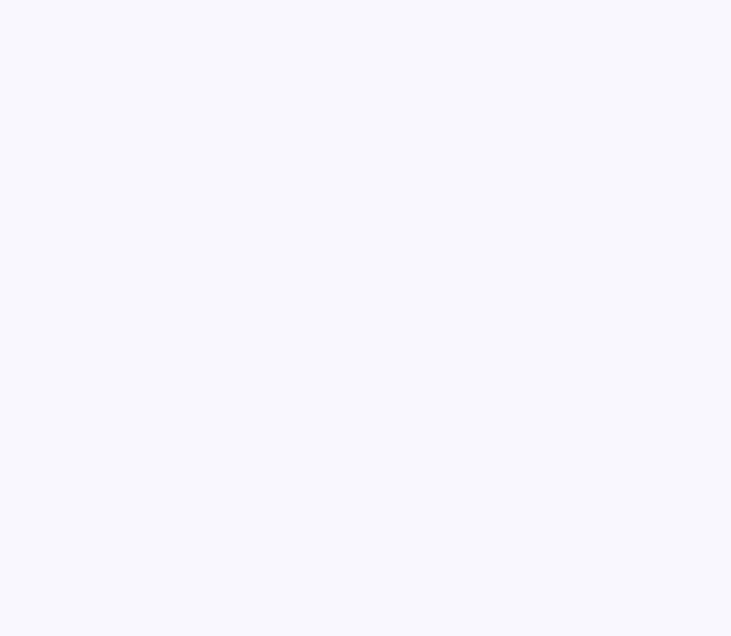
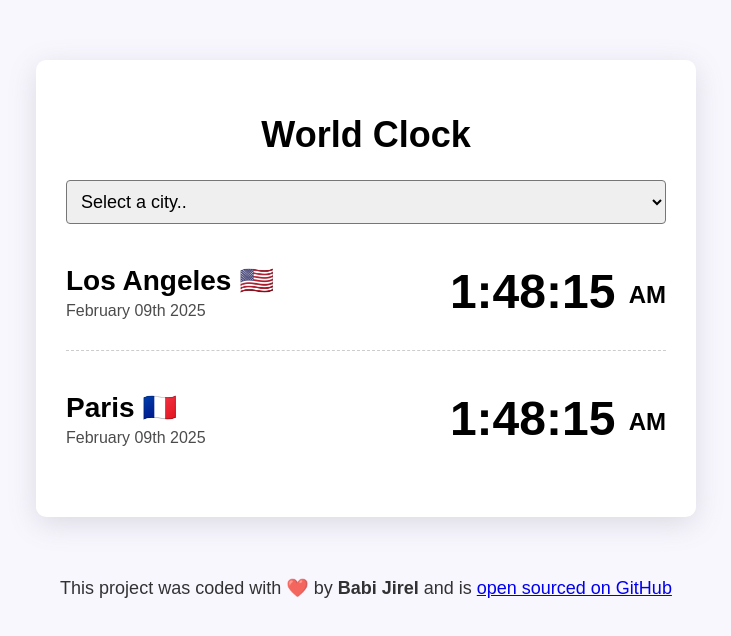
Before and after one commit to Babijirel93/world-clock, a plain HTML site: page index.html in a window 1280 px wide. Shown: the whole page, without its empty margins (274-1005 px from the left). Drawn offline with Linux system fonts and the light colour scheme; files whose address does not match are found by name.

Commit message:
Update index.html

```diff
--- a/index.html
+++ b/index.html
@@ -5,13 +5,37 @@
     <meta http-equiv="X-UA-Compatible" content="IE=edge" />
     <meta name="viewport" content="width=device-width, initial-scale=1.0" />
     <link rel="stylesheet" href="css/style.css" />
-    <title>World Clock/title>
+    <title>World Clock</title>
   </head>
   <body>
-    <h1>World Clock</h1>
+    <div class="container">
+      <h1>World Clock</h1>
+
+      <select>
+        <option value="">Select a city..</option>
+        <option value="">London</option>
+        <option value="">New York</option>
+        <option value="">Auckland</option>
+      </select>
+
+      <div class="city">
+        <div>
+          <h2>Los Angeles 🇺🇸</h2>
+          <div class="date">February 09th 2025</div>
+        </div>
+        <div class="time">1:48:15 <small> AM </small></div>
+      </div>
+      <div class="city">
+        <div>
+          <h2>Paris 🇫🇷</h2>
+          <div class="date">February 09th 2025</div>
+        </div>
+        <div class="time">1:48:15 <small> AM </small></div>
+      </div>
+    </div>
     <footer>
-      This project was coded with ❤️ by Babi Jirel and is
-      <a href="Babijirel93/world-clock" target="_blank">
+      This project was coded with ❤️ by <strong>Babi Jirel</strong> and is
+      <a href="https://github.com/Babijirel93/world-clock" target="_blank">
         open sourced on GitHub</a
       >
     </footer>
```
